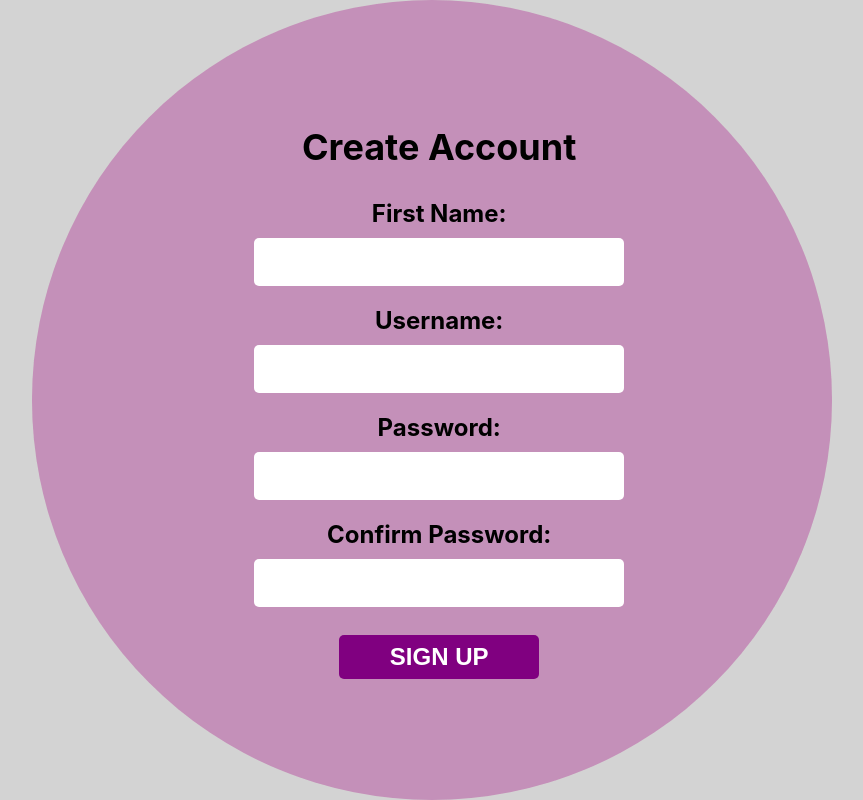
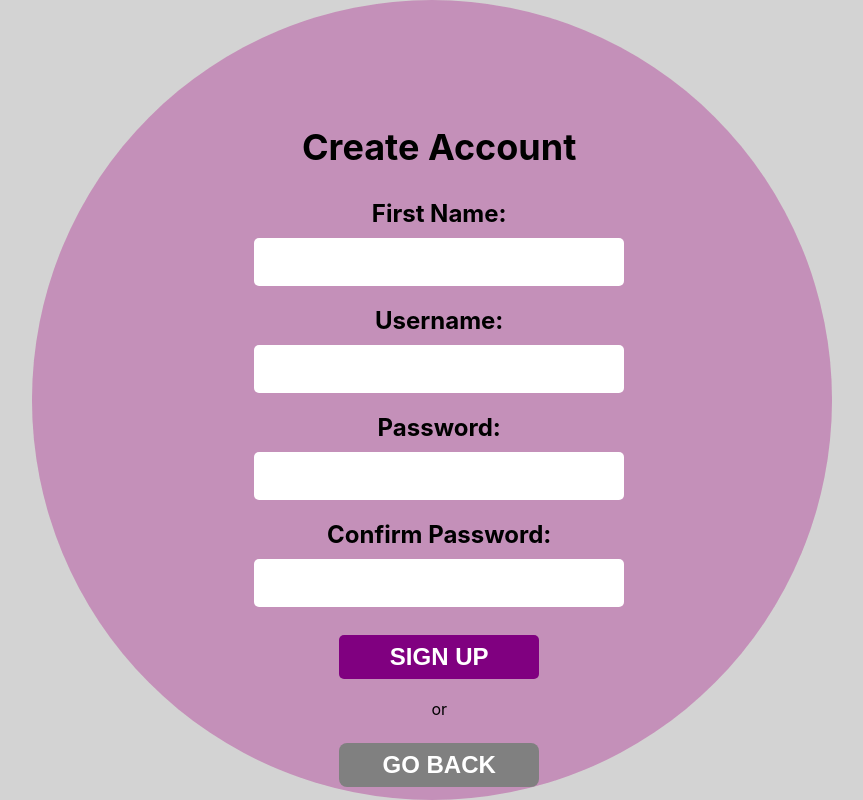
Before and after one commit to sakeefh/Listify, a React (Create React App) app: page / in a window 1280 px wide. Both pictures are taken after a click on the button "SIGN UP". Shown: the whole page, without its empty margins (208-1071 px from the left). Built offline with nearby package versions, Linux system fonts and the light colour scheme; the HTML template or start-up script is replaced by a standard one.

Commit message:
Update signup.js

```diff
--- a/src/signup.js
+++ b/src/signup.js
@@ -1,10 +1,15 @@
 import React from 'react';
 import './signup.css';
 
-function SignUp() {
+function SignUp(props) {
   function handleSubmit(event) {
     event.preventDefault();
+    props.onSignUp();
     // handle form submission here
+  }
+
+  function handleGoBack() {
+    props.onGoBack();
   }
 
   return (
@@ -26,6 +31,8 @@ function SignUp() {
           required
         />
         <button class = "submitsign" type="submit">Sign Up</button>
+        <p> or </p>
+        <button className="goback" onClick={handleGoBack}>Go back</button>
       </form>
 
     </div>
```
